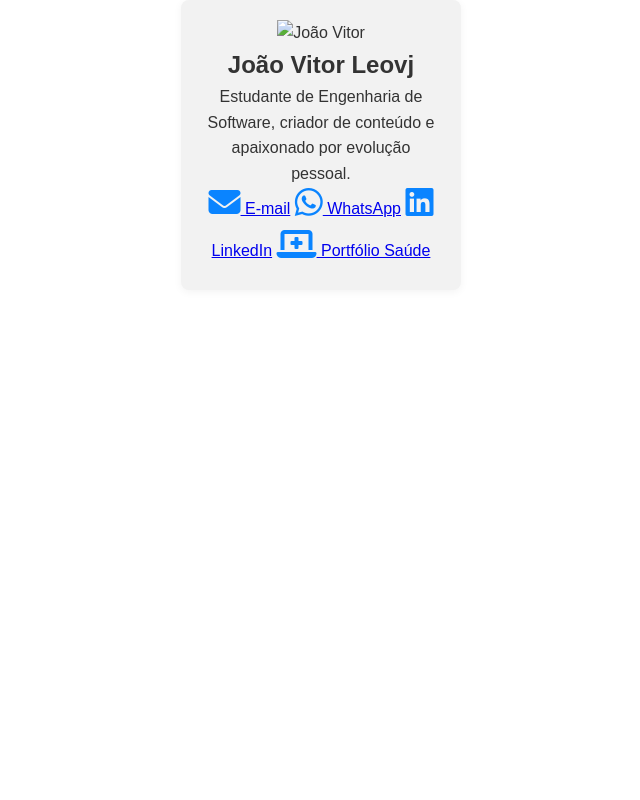
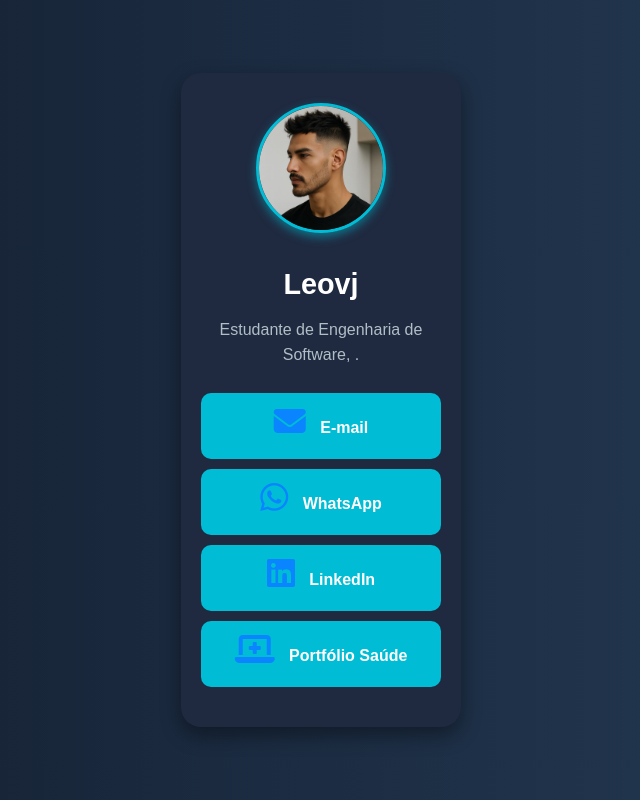
Before and after one commit to leovj7/portfolio-saude, a plain HTML site: page portfolio-saude/saude.html in a window 1280 px wide. Shown: the whole page, without its empty margins (319-959 px from the left). Drawn offline with Linux system fonts and the light colour scheme.

Commit message:
Atualiza imagem de perfil e css

```diff
--- a/portfolio-saude/saude.html
+++ b/portfolio-saude/saude.html
@@ -12,9 +12,9 @@
   <body>
     <main class="container">
       <section class="card">
-        <img src="img/joao.jpg" alt="João Vitor" class="avatar" />
-        <h1>João Vitor Leovj</h1>
-        <p class="descricao">Estudante de Engenharia de Software, criador de conteúdo e apaixonado por evolução pessoal.</p>
+        <img src="img/perfil.png" alt="Minha Foto de Perfil" class="foto-perfil">
+        <h1>Leovj</h1>
+        <p class="descricao">Estudante de Engenharia de Software, .</p>
 
         <div class="links">
           <a href="mailto:jvlsouza1999@gmail.com" target="_blank"><i class="fas fa-envelope"></i> E-mail</a>
--- a/portfolio-saude/style.css
+++ b/portfolio-saude/style.css
@@ -93,3 +93,98 @@ footer {
     background-color: #f4f4f4;
     margin-top: 40px;
 }
+
+.foto-perfil {
+      width: 120px;
+  height: 120px;
+  border-radius: 50%;
+  object-fit: cover;
+  margin-bottom: 16px;
+  border: 3px solid #fff;
+  box-shadow: 0 0 10px rgba(0, 0, 0, 0.2);
+}
+
+/* Reset básico */
+* {
+  margin: 0;
+  padding: 0;
+  box-sizing: border-box;
+}
+
+/* Fonte padrão */
+body {
+  font-family: 'Outfit', sans-serif;
+  background: linear-gradient(to right, #141e30, #243b55);
+  color: #fff;
+  display: flex;
+  align-items: center;
+  justify-content: center;
+  min-height: 100vh;
+  padding: 20px;
+}
+
+/* Container principal */
+.container {
+  max-width: 500px;
+  width: 100%;
+}
+
+/* Cartão estiloso */
+.card {
+  background-color: #1f2a40;
+  border-radius: 20px;
+  padding: 30px 20px;
+  text-align: center;
+  box-shadow: 0 8px 20px rgba(0, 0, 0, 0.4);
+  transition: transform 0.3s;
+}
+
+.card:hover {
+  transform: translateY(-5px);
+}
+
+/* Foto de perfil */
+.foto-perfil {
+  width: 130px;
+  height: 130px;
+  border-radius: 50%;
+  object-fit: cover;
+  border: 3px solid #00bcd4;
+  box-shadow: 0 4px 10px rgba(0, 188, 212, 0.5);
+  margin-bottom: 20px;
+}
+
+/* Nome */
+.card h1 {
+  font-size: 1.8em;
+  margin-bottom: 10px;
+}
+
+/* Descrição */
+.descricao {
+  font-size: 1em;
+  color: #b0bec5;
+  margin-bottom: 25px;
+}
+
+/* Links */
+.links a {
+  display: block;
+  margin: 10px 0;
+  padding: 12px;
+  text-decoration: none;
+  color: #fff;
+  background-color: #00bcd4;
+  border-radius: 10px;
+  font-weight: 600;
+  transition: background 0.3s, transform 0.2s;
+}
+
+.links a i {
+  margin-right: 10px;
+}
+
+.links a:hover {
+  background-color: #008c9e;
+  transform: scale(1.05);
+}
```
Also changed, not shown: portfolio-saude/index.html (+1 -1 lines), img/joao.jpg (deleted), portfolio-saude/img/perfil.png (added).
